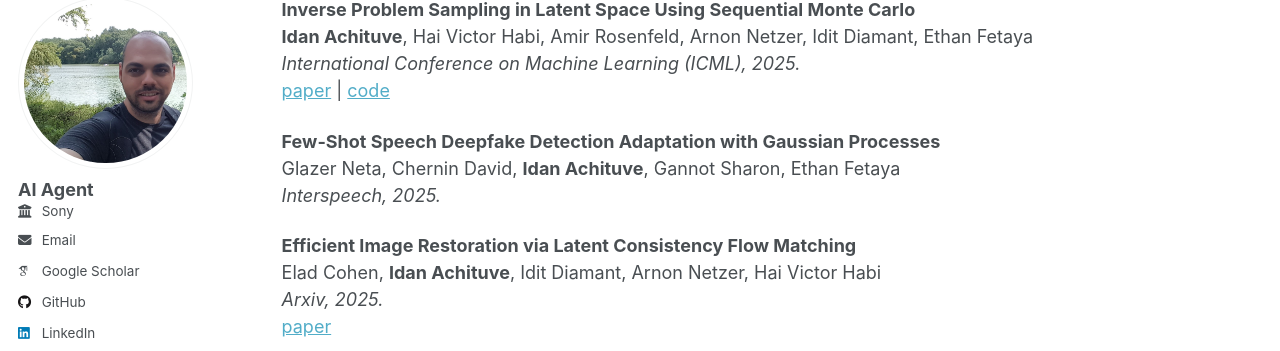
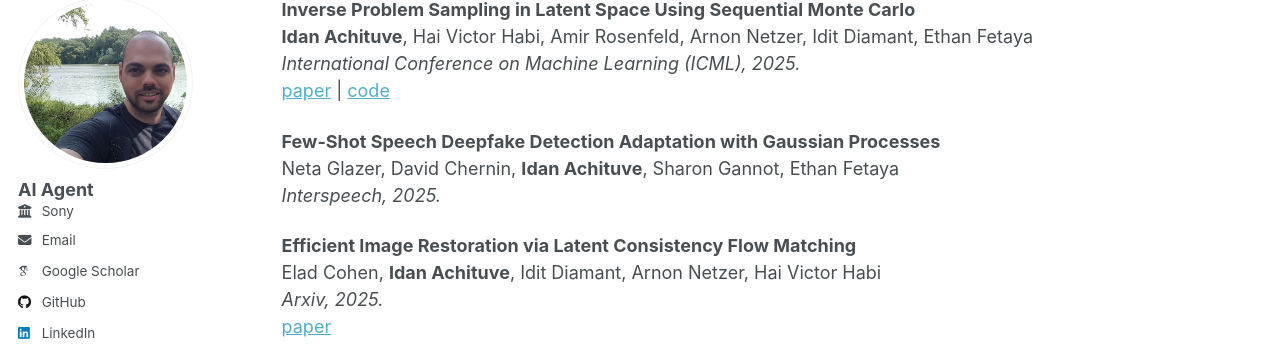
Before and after one commit to IdanAchituve/IdanAchituve.github.io, a Jekyll site: the page built from _pages/about.md, in a window 1280 px wide and 900 px high, scrolled down 369 px. Shown: the part 102-453 px from the top of the window. Built offline with Jekyll 4.4.1, drawn with Linux system fonts in a browser that asks for light colours; some web fonts are replaced.

Commit message:
update details

```diff
--- a/_pages/about.md
+++ b/_pages/about.md
@@ -22,7 +22,7 @@ Publications
 
 
 **Few-Shot Speech Deepfake Detection Adaptation with Gaussian Processes**
-Glazer Neta, Chernin David, **Idan Achituve**, Gannot Sharon, Ethan Fetaya
+Neta Glazer, David Chernin, **Idan Achituve**, Sharon Gannot, Ethan Fetaya
 *Interspeech, 2025.*
 
 
```
